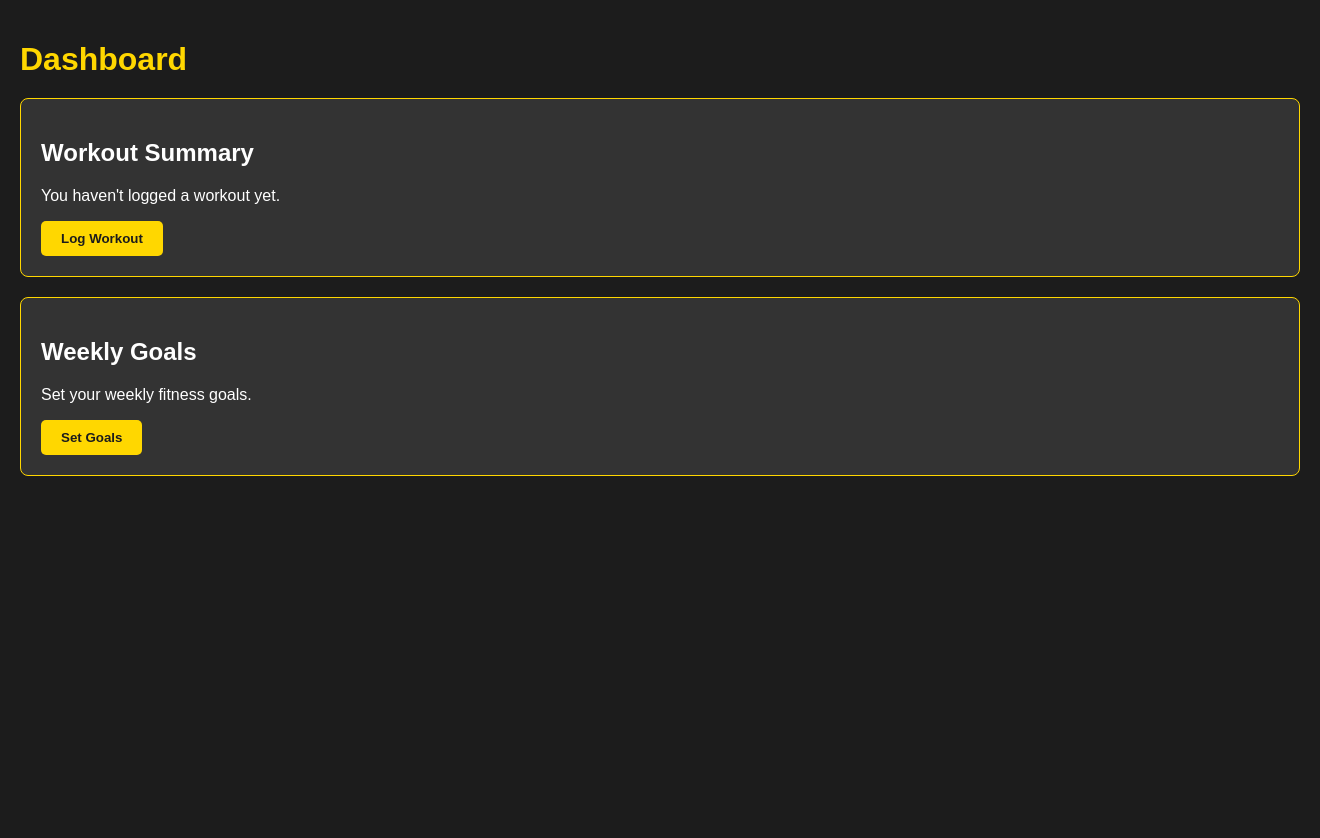
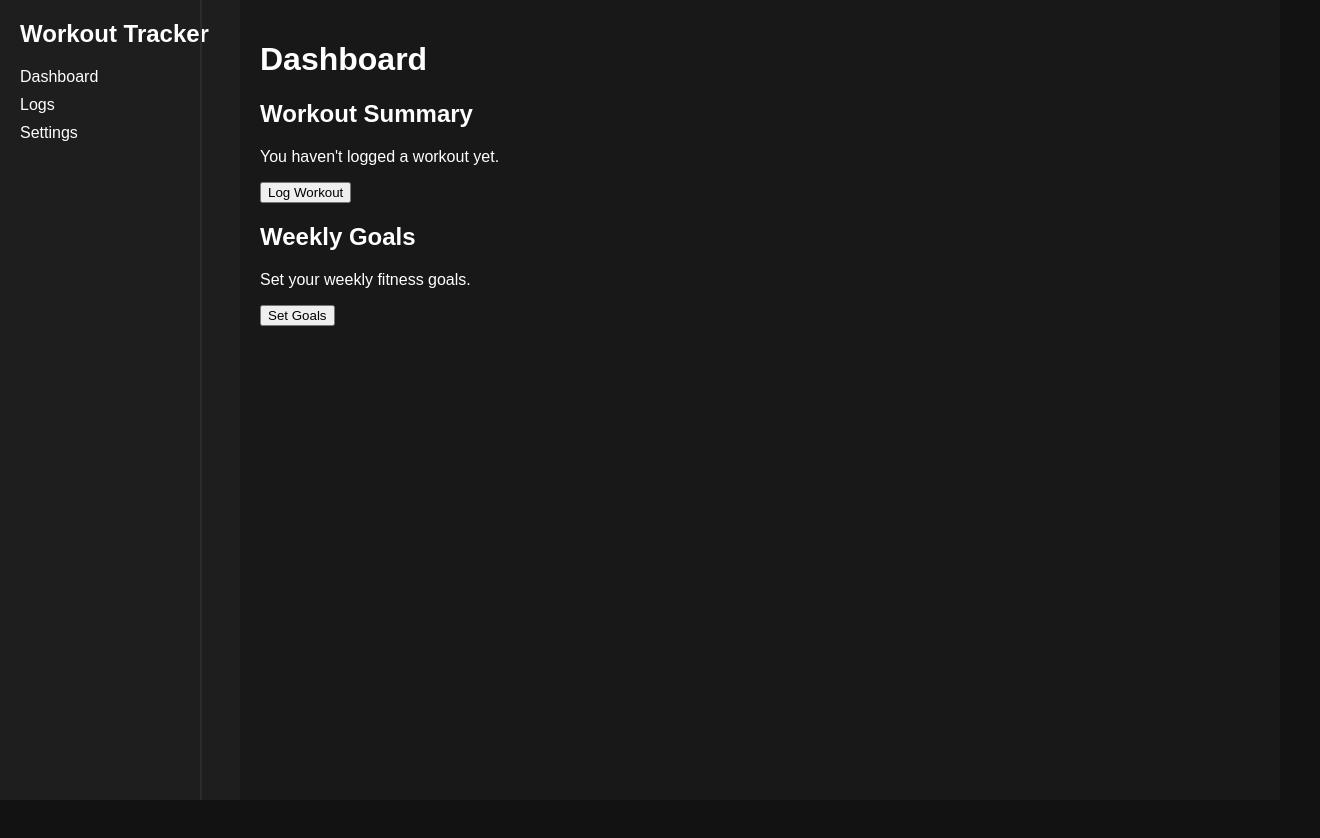
Before and after one commit to dkpunit/workout-tracker, a React (Create React App) app: page / in a window 1280 px wide. Shown: the whole page, 1320 px wide, since content can reach past the window. After the commit the page ends 800 px from the top, so only its background shows below. Built offline with nearby package versions, Linux system fonts and the light colour scheme.

Commit message:
Key Adjustments:
    Sidebar Width: Reduced to 200px in .sidebar.
    Line Separator: Thinner (2px) and adjusted the color to blend with the dark theme.
    White Space Removal: Used flex-grow: 1 for the main content area to fully occupy the remaining space.

```diff
--- a/src/App.css
+++ b/src/App.css
@@ -1,60 +1,57 @@
-/* Reset global styles for body and html */
-html, body {
+/* Global Styles */
+body {
   margin: 0;
-  padding: 0;
-  width: 100%;
-  height: 100%;
-  background-color: #1c1c1c; /* Dark grey background */
   font-family: Arial, sans-serif;
+  background-color: #121212;
+  color: #fff;
 }
 
-/* Root container style */
-#root {
+.app-container {
   display: flex;
-  flex-direction: column;
-  height: 100%;
+  height: 100vh;
 }
 
-/* Dashboard container to fill the full screen */
-.dashboard-container {
-  display: flex;
-  flex-direction: column;
-  min-height: 100vh;
-  width: 100%;
-  margin: 0;
-  background-color: #1c1c1c;
-  color: #FFD700; /* Yellow text */
+/* Sidebar */
+.sidebar {
+  width: 200px; /* Adjust this to make it narrower */
+  background-color: #1e1e1e;
   padding: 20px;
+  box-shadow: 2px 0 5px rgba(0, 0, 0, 0.2);
 }
 
-/* Styling for the title */
-.dashboard-container h1 {
-  font-size: 2rem;
-  color: #FFD700;
-  margin-bottom: 20px;
+.sidebar h2 {
+  margin: 0 0 20px;
+  font-size: 1.5em;
 }
 
-/* Styling for cards or sections */
-.card {
-  background-color: #333333;
-  border: 1px solid #FFD700;
-  border-radius: 8px;
-  padding: 20px;
-  margin-bottom: 20px;
-  color: #ffffff;
+.sidebar ul {
+  list-style-type: none;
+  padding: 0;
 }
 
-/* Button styling */
-.card button {
-  background-color: #FFD700;
-  border: none;
-  color: #1c1c1c;
-  font-weight: bold;
-  padding: 10px 20px;
-  border-radius: 5px;
+.sidebar li {
+  margin: 10px 0;
   cursor: pointer;
 }
 
-.card button:hover {
-  background-color: #ffc700;
+.sidebar li:hover {
+  color: #ff6b6b;
 }
+
+/* Main Content */
+.main-content {
+  flex-grow: 1;
+  padding: 20px;
+  background-color: #181818;
+}
+
+/* Line Separator */
+.main-content::before {
+  content: '';
+  width: 2px;
+  background-color: #2c2c2c; /* Adjust line color */
+  position: absolute;
+  top: 0;
+  bottom: 0;
+  left: 200px; /* Match sidebar width */
+}
--- a/src/App.js
+++ b/src/App.js
@@ -4,8 +4,18 @@ import Dashboard from './routes/Dashboard';
 
 function App() {
   return (
-    <div>
-      <Dashboard />
+    <div className="app-container">
+      <div className="sidebar">
+        <h2>Workout Tracker</h2>
+        <ul>
+          <li>Dashboard</li>
+          <li>Logs</li>
+          <li>Settings</li>
+        </ul>
+      </div>
+      <div className="main-content">
+        <Dashboard />
+      </div>
     </div>
   );
 }
```
